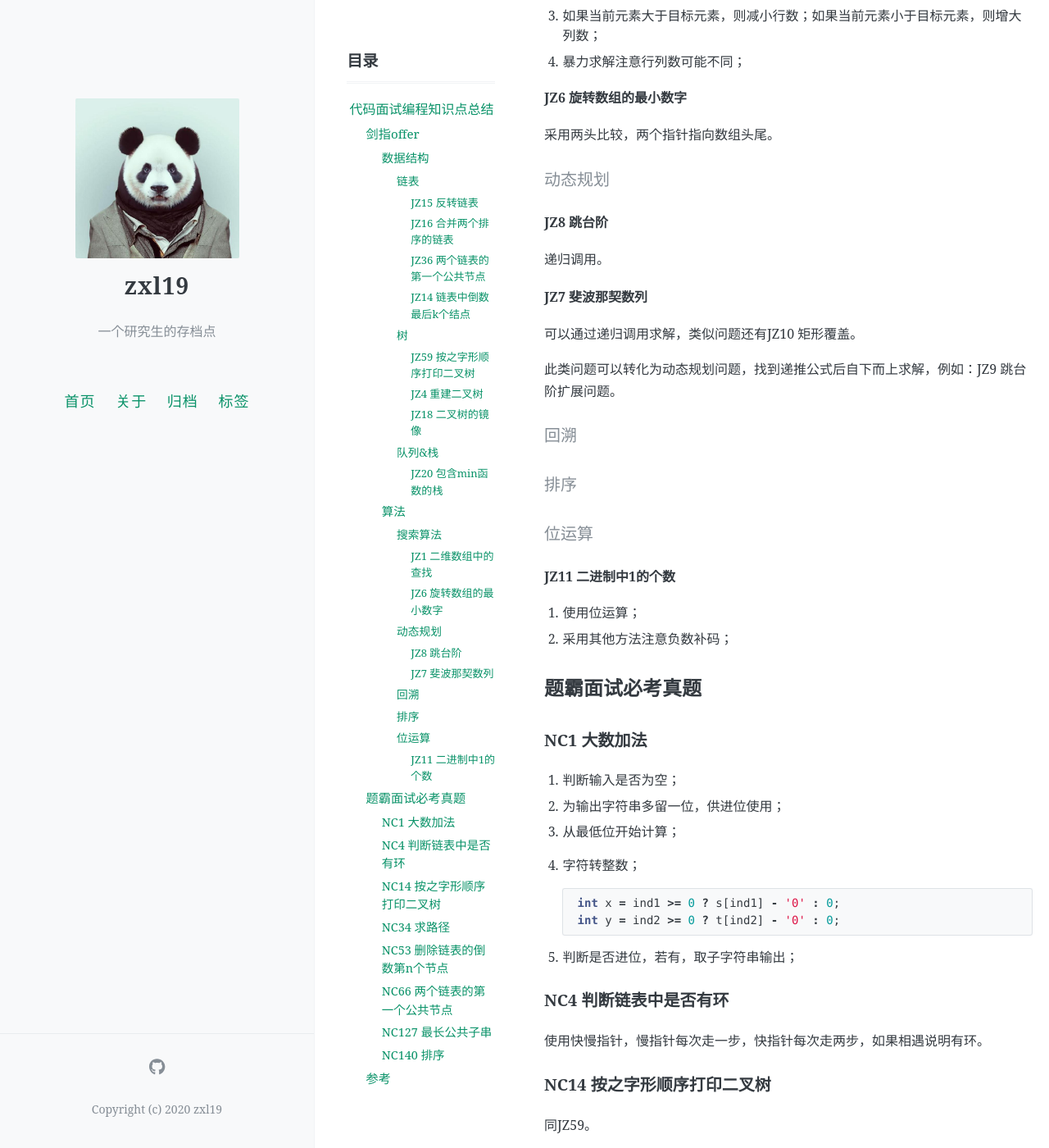
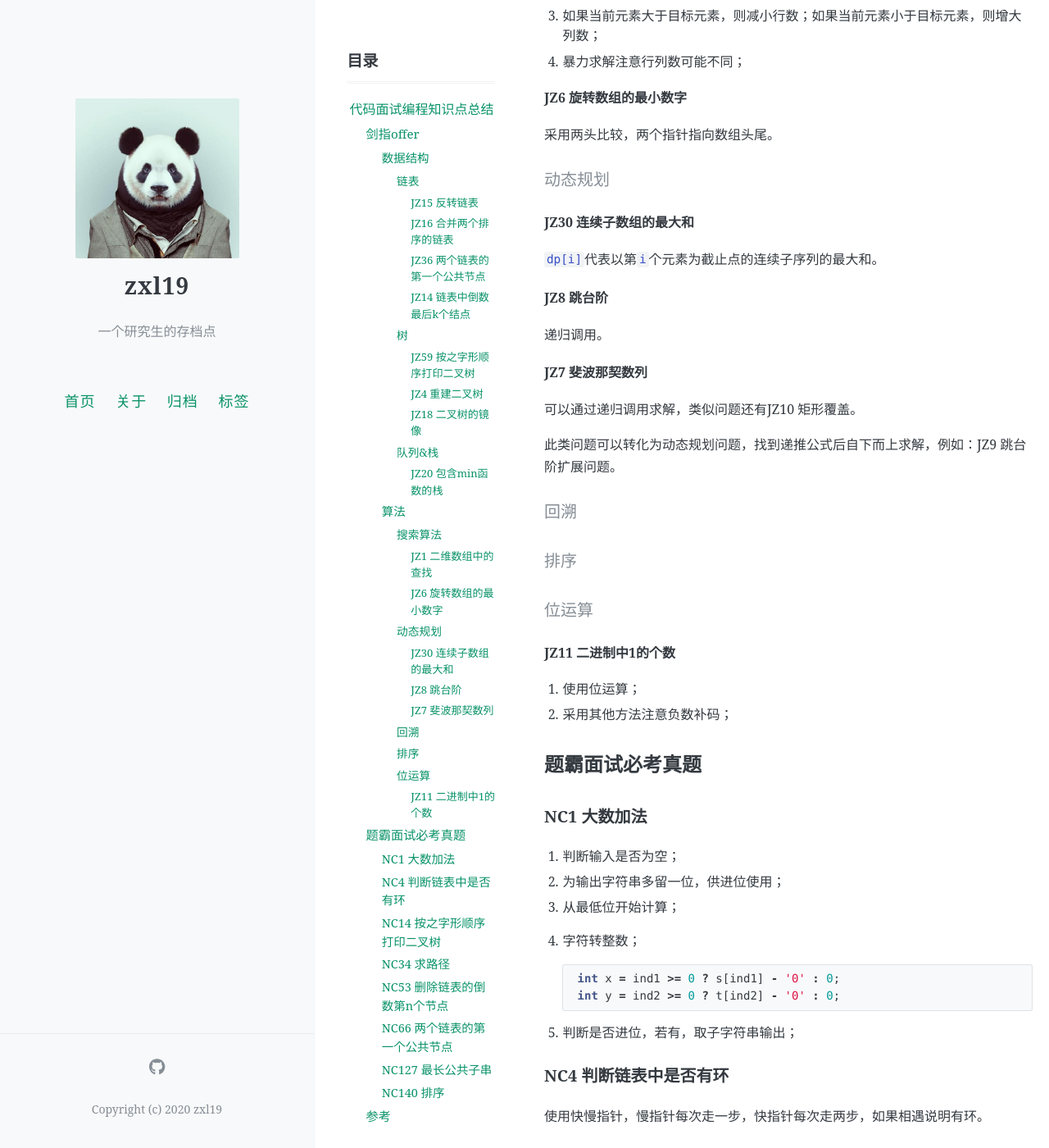
Before and after one commit to zxl19/zxl19.github.io, a Jekyll site: the page built from _posts/2021-09-25-code-interview.md, in a window 1280 px wide and 1400 px high, scrolled down 1898 px. Shown: the whole window at 82% size. Built offline with Jekyll 4.4.1, drawn with Linux system fonts in a browser that asks for light colours; comment, search, counter and statistics services are not loaded; some of the changed text lies outside the part shown.

Commit message:
Update 2021-09-25-code-interview.md

```diff
--- a/_posts/2021-09-25-code-interview.md
+++ b/_posts/2021-09-25-code-interview.md
@@ -88,6 +88,10 @@ while(pHead) {
 
 #### 动态规划
 
+##### JZ30 连续子数组的最大和
+
+`dp[i]`代表以第`i`个元素为截止点的连续子序列的最大和。
+
 ##### JZ8 跳台阶
 
 递归调用。
@@ -135,7 +139,7 @@ while(pHead) {
 
 ### NC34 求路径
 
-动态规划问题，使用矩阵`dp[][]`存储路径个数，`dp[m][n]`表示到达此位置的路径数。
+动态规划问题，`dp[i][j]`表示从起点到达第`i`行第`j`列的路径数。
 
 ### NC53 删除链表的倒数第n个节点
 
```
